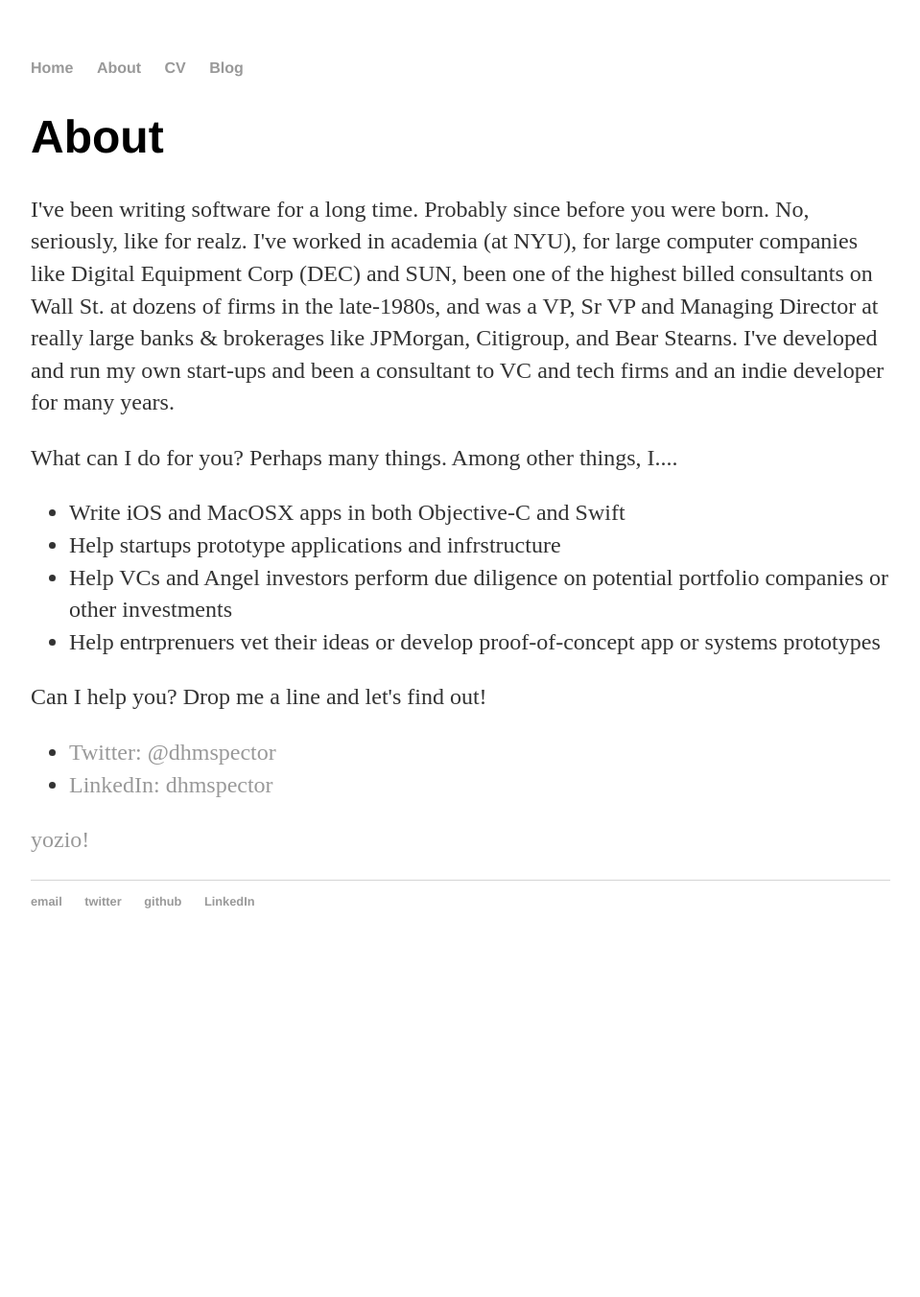
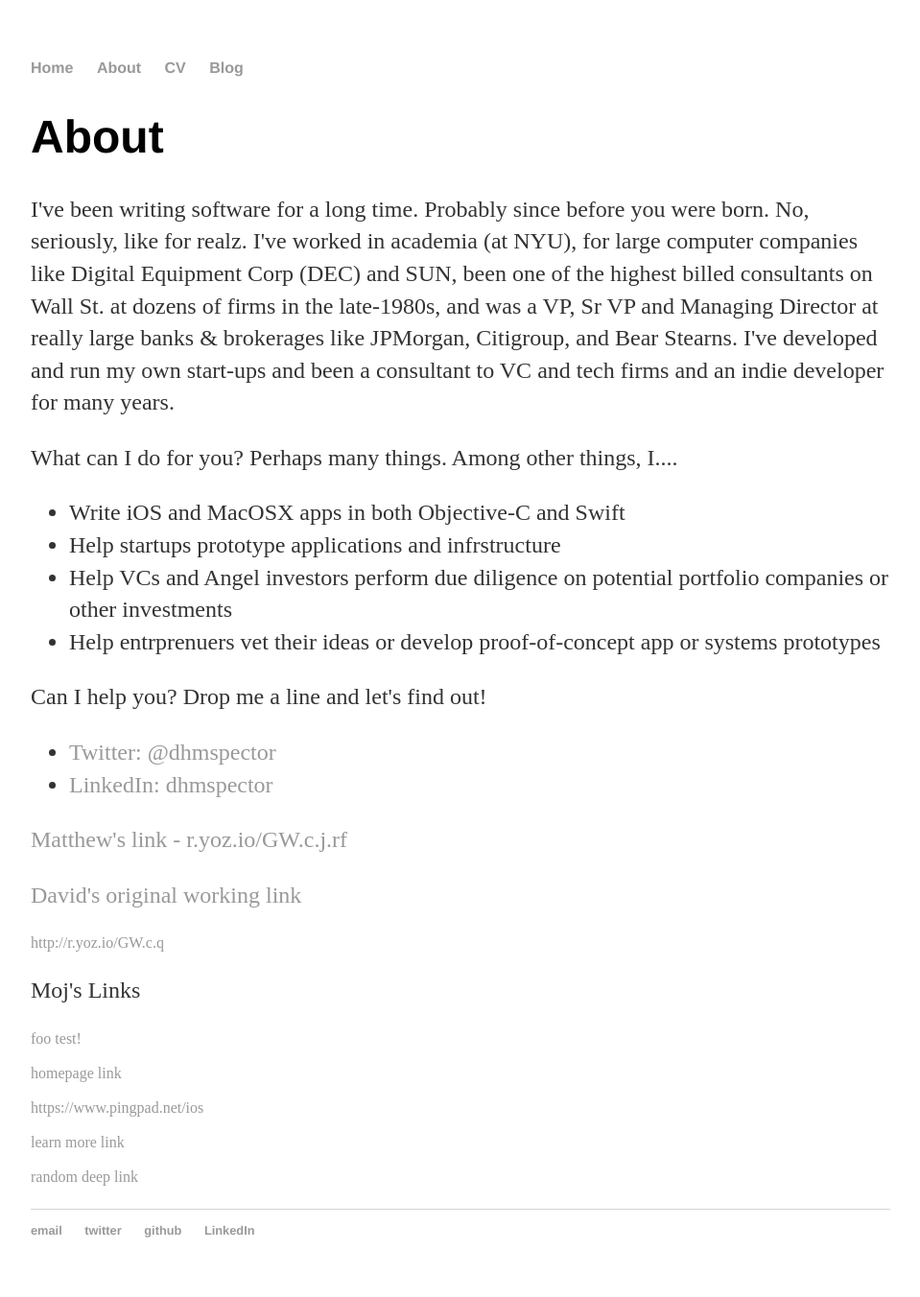
Before and after one commit to dhmspector/dhmspector.github.io, a Jekyll site: the page built from about/index.html, in a window 1280 px wide. Shown: the whole page at 96% size, without its empty margins (160-1119 px from the left). Built offline with Jekyll 4.4.1, drawn with Linux system fonts in a browser that asks for light colours; before the commit the page ends 1009 px from its top, so only the background shows below that.

Commit message:
more yozio

```diff
--- a/about/index.html
+++ b/about/index.html
@@ -36,5 +36,19 @@ What can I do for you?  Perhaps many things. Among other things, I....
 
 
 <p>
-  <a href="http://r.yoz.io/GW.c.j">yozio!</a>
+
+  <a href="r.yoz.io/GW.c.j.rfa">Matthew's link - r.yoz.io/GW.c.j.rf<a/>
+    <p>David's original working link</p>
+    <a href="http://r.yoz.io/GW.c.q"> http://r.yoz.io/GW.c.q </a>
+    <p>Moj's Links</p>
+    <a href="https://www.pingpad.net/test">foo test!</a>
+    <br><br>
+    <a href="https://www.pingpad.net/">homepage link</a>
+    <br><br>
+    <a href="https://www.pingpad.net/ios">https://www.pingpad.net/ios</a>
+
+    <br><br>
+    <a href="https://www.pingpad.net/#learnMore">learn more link</a>
+    <br><br>
+    <a href="https://www.pingpad.net/about/foo">random deep link</a>
 </p>
```
